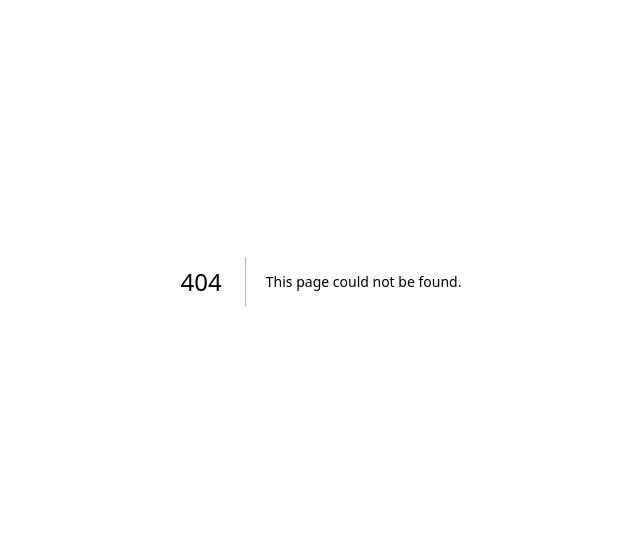
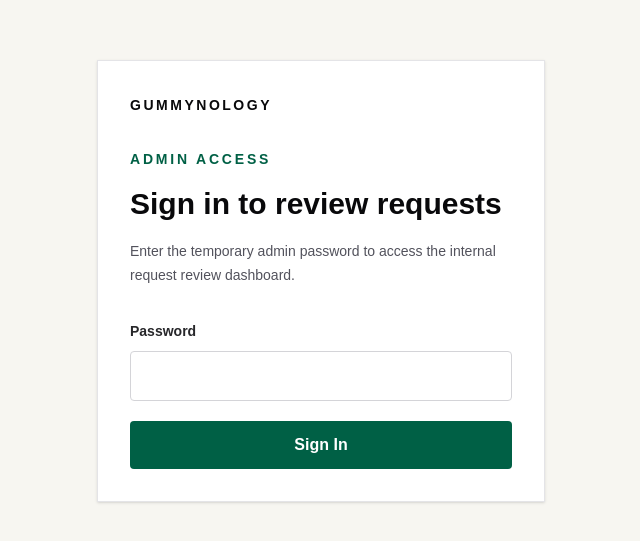
Before and after one commit to gummynology/nextjs-boilerplate, a Next.js app: page /admin-login in a window 1280 px wide. Before the commit this address had no page. Shown: the part 119-660 px from the top of the page, without its empty margins (319-959 px from the left). Built offline with nearby package versions, Linux system fonts and the light colour scheme.

Commit message:
Add admin login page

```diff
--- /dev/null
+++ b/app/admin-login/page.tsx
@@ -0,0 +1,90 @@
+"use client";
+
+import { FormEvent, useState } from "react";
+import Link from "next/link";
+import { useRouter } from "next/navigation";
+
+const ADMIN_PASSWORD = "GummyAdmin2026!";
+const ADMIN_SESSION_KEY = "gummynology_admin_session";
+
+export default function AdminLoginPage() {
+  const router = useRouter();
+  const [password, setPassword] = useState("");
+  const [errorMessage, setErrorMessage] = useState("");
+
+  function handleSubmit(event: FormEvent<HTMLFormElement>) {
+    event.preventDefault();
+
+    if (password !== ADMIN_PASSWORD) {
+      setErrorMessage("Incorrect password. Please try again.");
+      return;
+    }
+
+    window.localStorage.setItem(ADMIN_SESSION_KEY, "authenticated");
+    router.push("/admin");
+  }
+
+  return (
+    <main className="flex min-h-screen items-center justify-center bg-[#f7f6f1] px-5 py-12 text-zinc-950">
+      <section className="w-full max-w-md border border-zinc-200 bg-white p-6 shadow-sm sm:p-8">
+        <Link
+          href="/"
+          className="text-sm font-semibold tracking-[0.18em] text-zinc-950 uppercase"
+        >
+          Gummynology
+        </Link>
+
+        <div className="mt-8">
+          <p className="text-sm font-semibold tracking-[0.2em] text-emerald-800 uppercase">
+            Admin Access
+          </p>
+          <h1 className="mt-4 text-3xl font-semibold leading-tight text-zinc-950">
+            Sign in to review requests
+          </h1>
+          <p className="mt-4 text-sm leading-6 text-zinc-600">
+            Enter the temporary admin password to access the internal request
+            review dashboard.
+          </p>
+        </div>
+
+        <form onSubmit={handleSubmit} className="mt-8 space-y-5">
+          <div>
+            <label
+              htmlFor="admin-password"
+              className="text-sm font-semibold text-zinc-800"
+            >
+              Password
+            </label>
+            <input
+              id="admin-password"
+              type="password"
+              value={password}
+              onChange={(event) => {
+                setPassword(event.target.value);
+                setErrorMessage("");
+              }}
+              className="mt-2 min-h-12 w-full rounded-sm border border-zinc-300 bg-white px-4 py-3 text-base text-zinc-950 outline-none transition placeholder:text-zinc-400 focus:border-emerald-800 focus:ring-2 focus:ring-emerald-800/15"
+              autoComplete="current-password"
+              required
+            />
+          </div>
+
+          {errorMessage ? (
+            <div className="border border-red-200 bg-red-50 p-4">
+              <p className="text-sm font-semibold text-red-900">
+                {errorMessage}
+              </p>
+            </div>
+          ) : null}
+
+          <button
+            type="submit"
+            className="inline-flex min-h-12 w-full items-center justify-center rounded-sm bg-emerald-800 px-5 py-3 text-base font-semibold text-white transition hover:bg-emerald-900"
+          >
+            Sign In
+          </button>
+        </form>
+      </section>
+    </main>
+  );
+}
```
